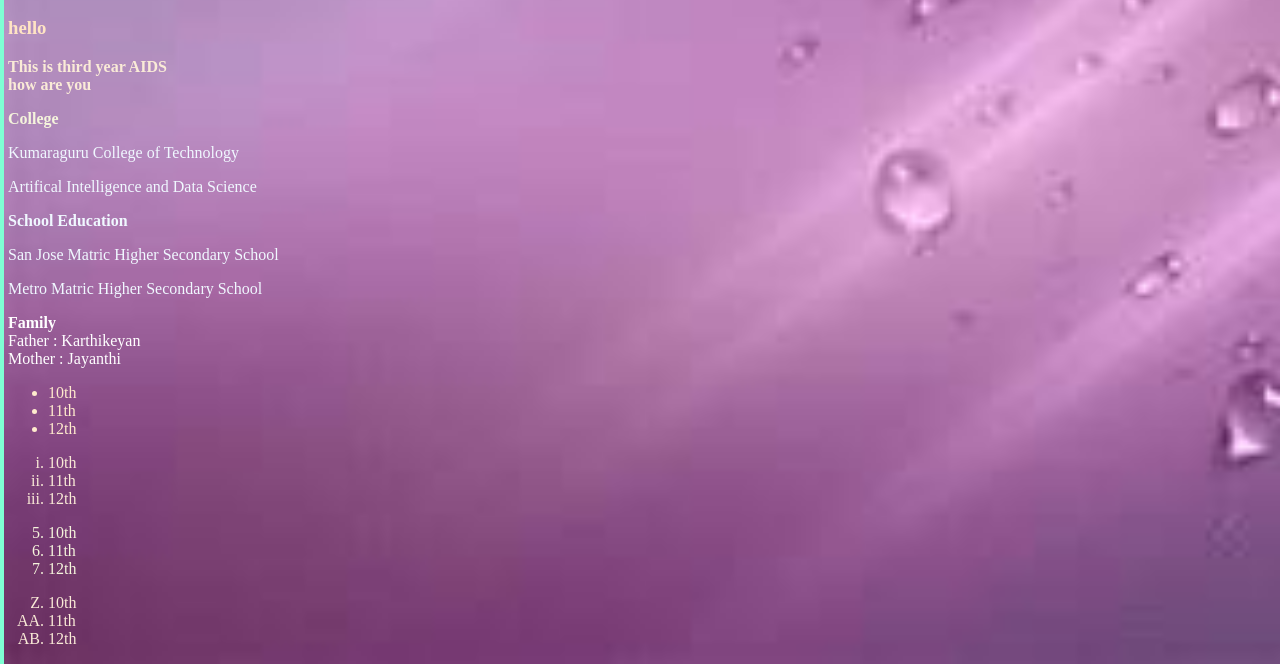
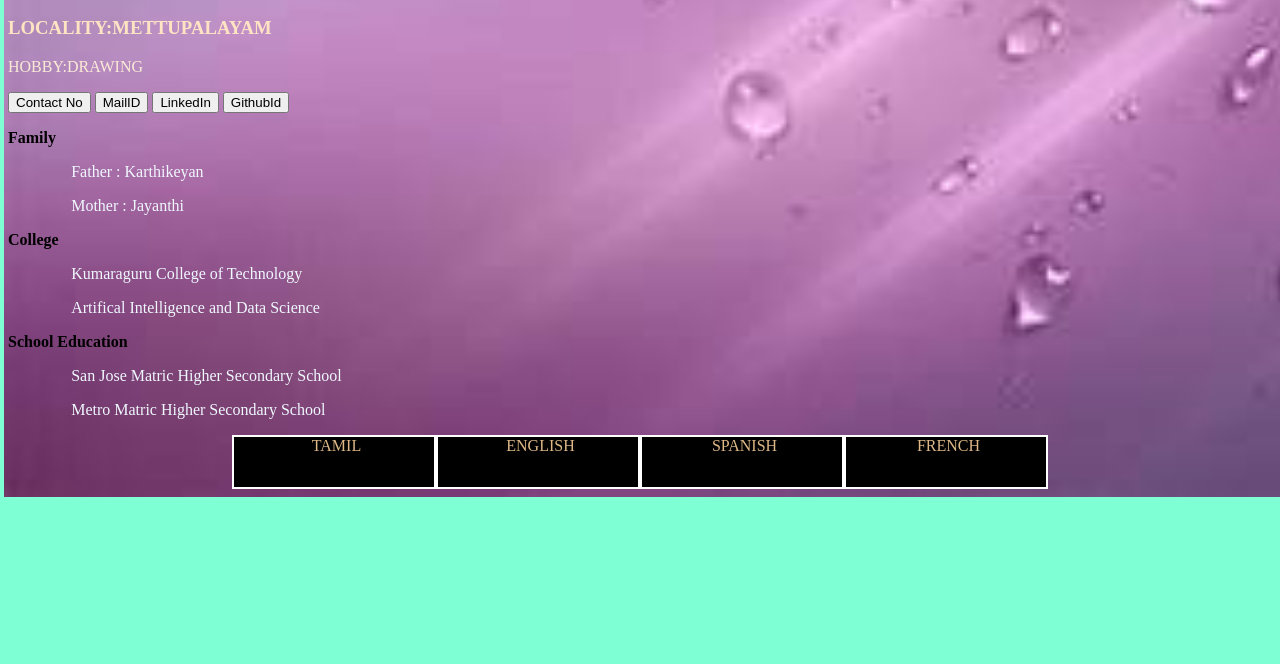
Before and after one commit to Ranyayazh/ReactJS, a plain HTML site: page index.html in a window 1280 px wide. Shown: the part 302-966 px from the top of the page. After the commit the page ends 800 px from the top, so only its background shows below. Drawn offline with Linux system fonts and the light colour scheme.

Commit message:
Added successfully

```diff
--- /dev/null
+++ b/JS/linkforHtml.js
@@ -0,0 +1,12 @@
+function printMessage1(){
+    document.getElementById("output").innerHTML = "9434552271"
+}
+function printMessage2(){
+    document.getElementById("output").innerHTML = "Ranya@gmail.com"
+}
+function printMessage3(){
+    document.getElementById("output").innerHTML = "Ranya-5567"
+}
+function printMessage4(){
+    document.getElementById("output").innerHTML = "Ranya/123"
+}
--- a/JS/sample.js
+++ b/JS/sample.js
@@ -36,7 +36,7 @@
 array = [10,20]//one liner function arrow op
 array.forEach(element =>  console.log(element))//arrow op will fetch the elements */
 
-const array =["ranya",23,2,10.00,Date()]
+/* const array =["ranya",23,2,10.00,Date()]
 for(var ele in array){
     console.log(array[ele])
 }
@@ -99,4 +99,12 @@
             console.log(val +":" +a[ele][val])
         }
     }
+} */
+
+//functions
+
+function fun_names(a,b){
+    console.log(a + b +"ranya"+ 5+ 5)
+    return a + b +"ranya"+ 5+ 5
 }
+console.log(fun_names(5,5))
--- a/index.html
+++ b/index.html
@@ -12,11 +12,32 @@
         h1 {
            text-decoration: underline;
         }
-        h2,h3,p{
+        .center{
+            display:inline-block;
+            margin-left: auto;
+            margin-right: auto;
+            width:20%;
+        }
+        h3,p{
             font-size: 20ps;
             color: blanchedalmond;
             position:relative;
         }
+        .grid-container{
+            display:grid;
+            grid-template-columns: auto;
+        }
+        .grid-item{
+            background-color:aqua;
+            padding:10px;
+            text-align: center;
+            font-size: 24px;
+            width:500px;
+
+        }
+
+
+
 
         /*#{
             font-family: Verdana, Geneva, Tahoma, sans-serif;
@@ -30,58 +51,56 @@
         }
     </style>
     <script src="JS/sample.js"> </script>
+    <script src="JS/linkforHtml.js"></script>
 
     <link rel="stylesheet" href="styling.css">
 </head>
 <body>
 
 <div>
-    <h1 style="color: black(245, 245, 245)">KJY<span>R</span></h1>
-    <h2 style="color: azure;">I am Ranya</h2>
-    <h3 style="color: bisque;">hello</h3>
-    <p style="color: antiquewhite;"><b>This is third year AIDS<br>how are you</b></p>
+    <h1 style="color: black(245, 245, 245)">RANYA<span>KARTHIKEYAN</span></h1>
+    <h2 style="color: azure;">AGE:19</h2>
+    <h3 style="color: bisque;">LOCALITY:METTUPALAYAM</h3>
+    <p style="color: antiquewhite;">HOBBY:DRAWING</p>
+
+    <p id="output"></p>
+
+    <button class="button" onclick="printMessage1()">Contact No</button>
+    <button class="button" onclick="printMessage2()">MailID</button>
+    <button class="button" onclick="printMessage3()">LinkedIn</button>
+    <button class="button" onclick="printMessage4()">GithubId</button>
 
 </div>
+    <p style="color: black;">
+        <b>Family</b>
+        <p style="padding-left: 5%;">Father : Karthikeyan
+        <p style="padding-left: 5%;">Mother : Jayanthi
+    </p>
+
+
     <div>
-        <p style="color: beige;" >
+        <p style="color: black;" >
             <b>College</b>
-            <p style="color: aliceblue;">Kumaraguru College of Technology</p>
-            <p style="color: aliceblue;">Artifical Intelligence and Data Science</p>
+            <p style="padding-left: 5%;">Kumaraguru College of Technology</p>
+            <p style="padding-left: 5%;">Artifical Intelligence and Data Science</p>
         </p>
-        <p style="color: aliceblue;">
+        <p style="color:black;">
             <b>School Education</b>
-            <p style="color: aliceblue">San Jose Matric Higher Secondary School</p>
-            <p style="color: aliceblue;">Metro Matric Higher Secondary School</p>
+            <p style="padding-left: 5%;">San Jose Matric Higher Secondary School</p>
+            <p style="padding-left: 5%;">Metro Matric Higher Secondary School</p>
         </p>
 
-        <p style="color: white;">
-            <b>Family</b>
-            <br>Father : Karthikeyan
-            <br>Mother : Jayanthi
-        </p>
-        <div>
-            <ul style="color: blanchedalmond;">
-                <li>10th</li>
-                <li>11th</li>
-                <li>12th</li>
-            </ul>
-        </div>
-        <ol type="i" style="color: antiquewhite;">
-            <li>10th</li>
-            <li>11th</li>
-            <li>12th</li>
-        </ol>
-        <ol type="X" start="5" style="color: beige;">
-            <li>10th</li>
-            <li>11th</li>
-            <li>12th</li>
-        </ol>
-        <ol type="A" start="26" style="color: antiquewhite;">
-            <li>10th</li>
-            <li>11th</li>
-            <li>12th</li>
-        </ol>
-    </div>
+        <div class="outerbox">
+            <div class="box"class="para1" style="color: burlywood;">Tamil</div>
+            <div class="box" class="para2" style="color: burlywood;">English</div>
+            <div class="box" class="para3" style="color: burlywood;">Spanish</div>
+            <div class="box" class="para4" style="color: burlywood;">French</div>
+
+
+
+
+
+
 
 </body>
 </html>
--- a/styling.css
+++ b/styling.css
@@ -1,6 +1,6 @@
 h2,h3,p{
     font-size: 20ps;
-    color:violet;
+    color: aliceblue;
     position:relative;
 }
 body{
@@ -9,3 +9,45 @@
     background-position: 0.5vh;
     background-size: cover;
 }
+.outerbox{
+    min-height:50%;
+    display: flex;
+    flex-wrap: wrap;
+    justify-content:center;
+    align-items: center;
+    text-align: center;
+    text-transform:uppercase;
+    text-indent: 5px;
+    color: azure;
+
+}
+.box{
+    width: 200px;
+    height: 50px;
+    background-color:black;
+    border: 2px solid white;
+    color: azure;
+}
+
+.container {
+    display: flex;
+}
+
+.para1{
+    background-color:azure;
+    flex:0.5
+}
+.para2{
+    background-color:azure;
+    flex:0.5
+}
+.para3{
+    background-color:azure;
+    flex:0.5
+
+}
+.para4{
+    background-color:azure;
+    flex:0.5
+
+}
```
